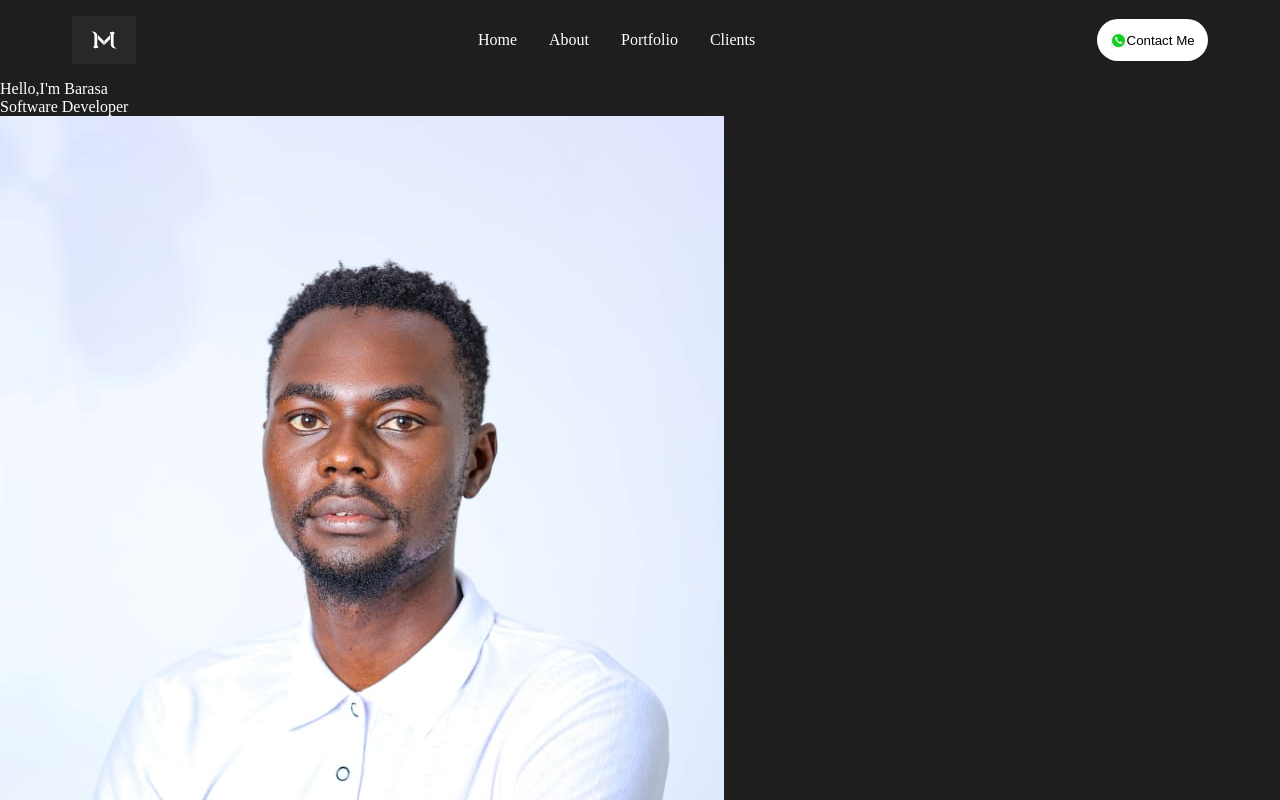
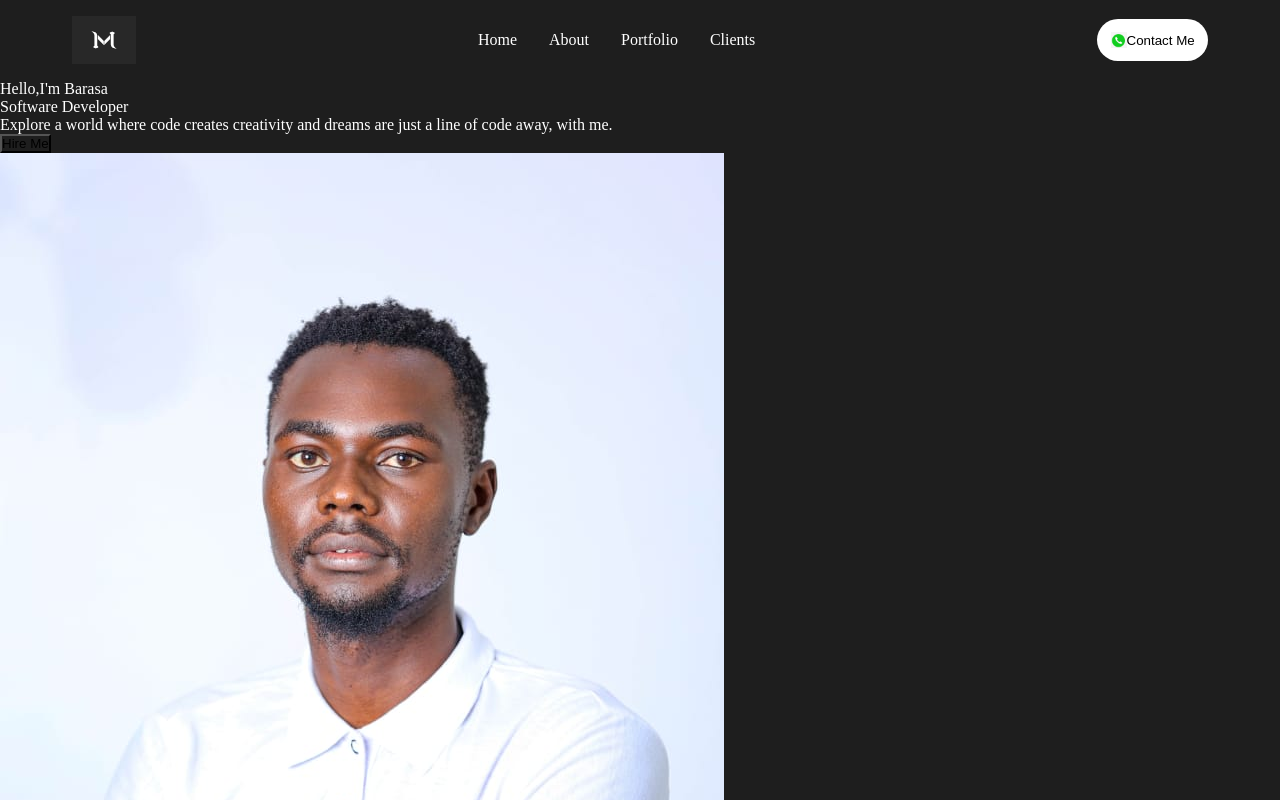
Before and after one commit to Barasa-Micah/mica_portfolio, a React (Create React App) app: page / in a window 1280 px wide. Shown: the top 800 px of the page. Built offline with nearby package versions, Linux system fonts and the light colour scheme.

Commit message:
Created the Introduction page

```diff
--- a/src/components/Intro/Intro.js
+++ b/src/components/Intro/Intro.js
@@ -1,13 +1,15 @@
 import React from 'react';
 import './Intro.css';
 import bg from '../../assets/profile1.jpg';
-
+import { Link } from 'react-scroll';
 const Intro = () => {
   return (
     <section className='introSection'>
         <div className='introContent'>
             <span className='hello'>Hello,</span>
             <span className='introtext'>I'm <span className='introName'>Barasa</span> <br />Software Developer</span>
+            <p className='introPara'>Explore a world where code creates creativity and dreams are just a line of code away, with me.</p>
+            <Link><button className='btn'>Hire Me</button></Link>
         </div>
         <img src={bg} alt='profile' className='bg'/>
     </section>
```
